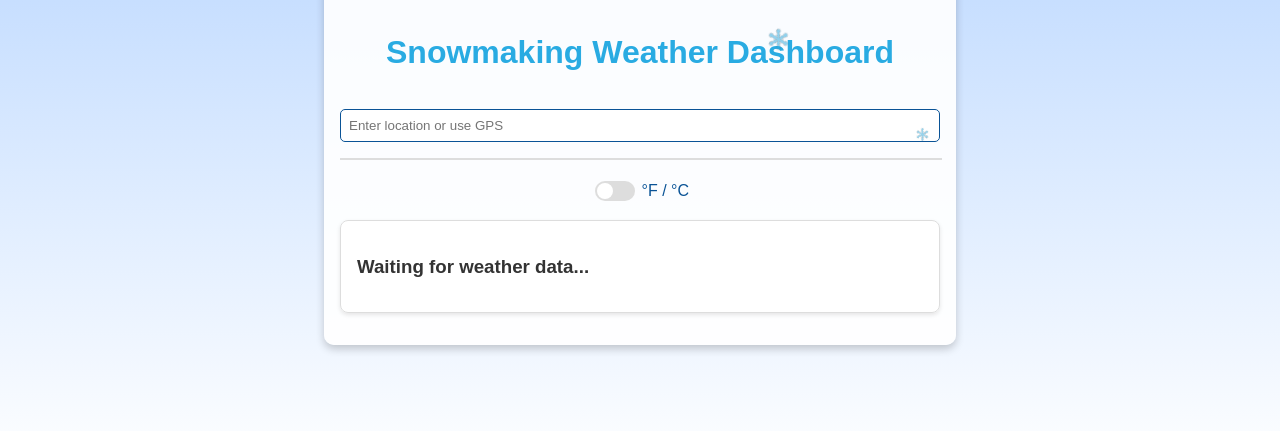
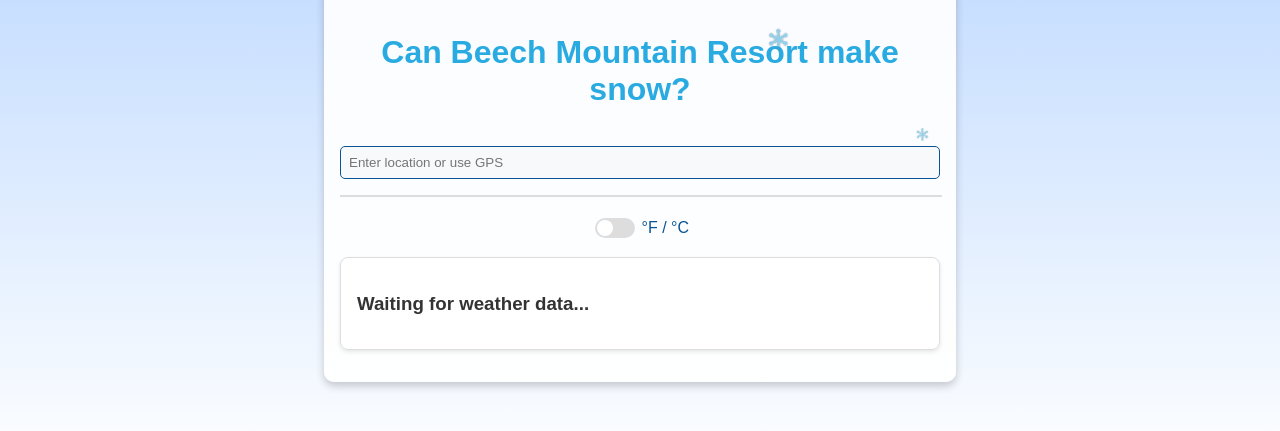
Before and after one commit to chandler767/Snowmaking-Weather, a plain HTML site: page index.html in a window 1280 px wide. Shown: the part 323-754 px from the top of the page. Drawn offline with Linux system fonts and the light colour scheme.

Commit message:
Edited page title

```diff
--- a/index.html
+++ b/index.html
@@ -8,8 +8,8 @@
     <link rel="icon" type="image/png" sizes="16x16" href="favicon-16x16.png">
     <link rel="manifest" href="site.webmanifest">
 
-    <title>Snowmaking Weather Dashboard</title>
-    <meta name="description" content="Get accurate and up-to-date snowmaking weather forecasts with our Snowmaking Weather Dashboard. Perfect for backyard snow enthusiasts and professionals.">
+    <title>Beech Mountain Snowmaking</title>
+    <meta name="description" content="Get accurate and up-to-date snowmaking weather forecasts for Beech Mountain Resort. Perfect for trip planning.">
     <meta name="keywords" content="snowmaking, weather forecast, snow, backyard snow, snowmaking weather, snow quality">
     <meta name="author" content="Chandler Mayo">
 
@@ -23,9 +23,9 @@
                 <img src="https://backyardsnowstorm.com/wp-content/uploads/2022/03/BYSS-Logo-V5-e1687370884510.png"
                     alt="BYSS Logo" style="max-width: 100%;">
             </a>
-            <h1>Snowmaking Weather Dashboard</h1>
+            <h1>Can Beech Mountain Resort make snow?</h1>
             <div class="location-input">
-                <input type="text" id="locationInput" placeholder="Enter location or use GPS">
+                <input type="text" id="locationInput" placeholder="Enter location or use GPS" disabled>
                 <ul id="suggestions"></ul>
             </div>
             <div class="unit-switch">
```
